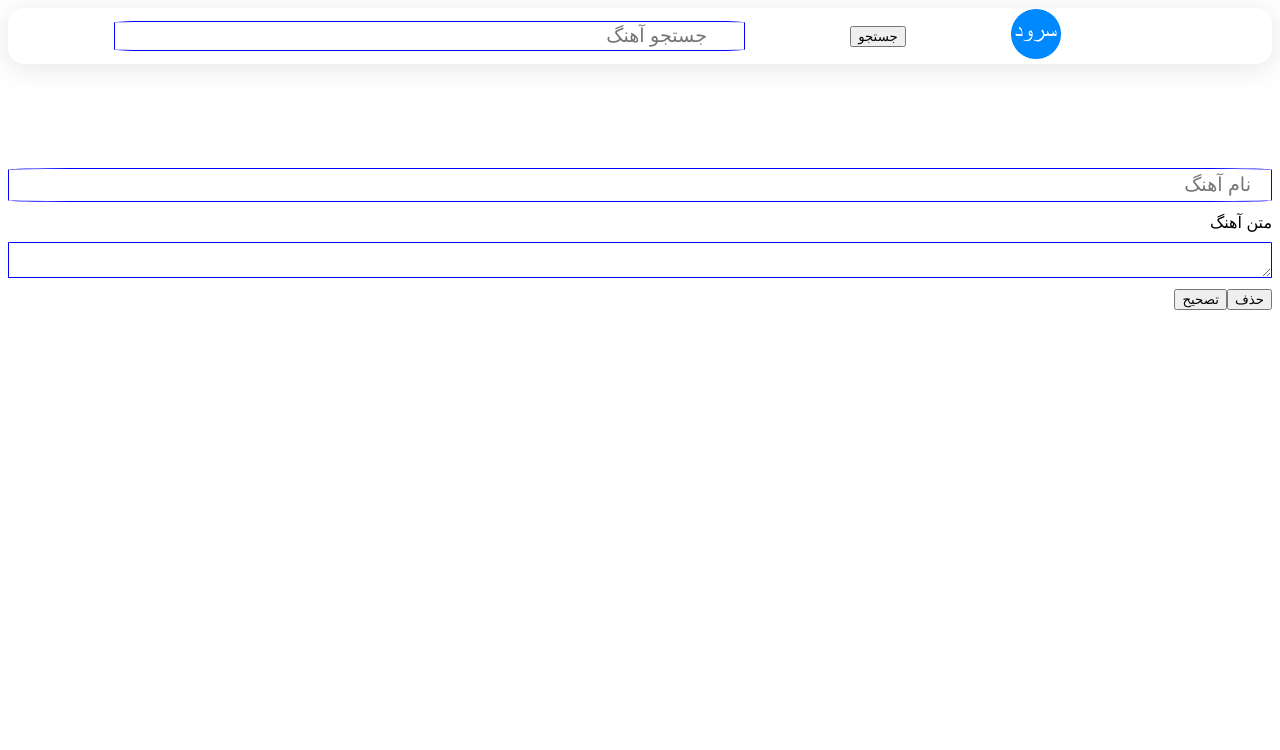
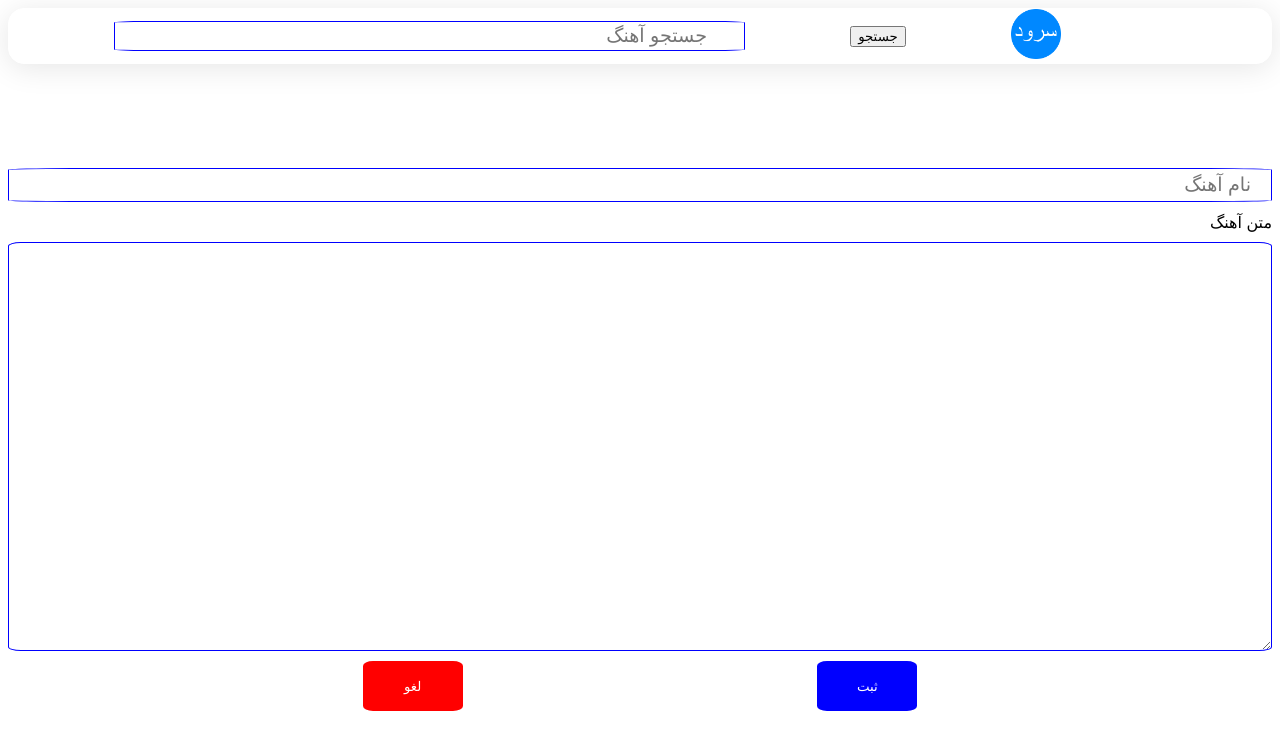
Before and after one commit to SamimAzimi/Surod, a Next.js app: page / in a window 1280 px wide. Shown: the top 750 px of the page. Built offline with nearby package versions, Linux system fonts and the light colour scheme.

Commit message:
Sat, Feb 24, 2024, 3:08 AM +02:00

```diff
--- a/src/app/page.js
+++ b/src/app/page.js
@@ -5,7 +5,13 @@ import Add from './components/Add'
 import Song from './components/Song'
 import {ToastContainer} from 'react-toastify'
 export default function Home() {
-    const [updateSong,setUpdateSong] = useState()
+    const [updateSong,setUpdateSong] = useState(
+      {
+        "title":"",
+        "lyrics":"",
+        "id":"",
+      }
+    )
 
   return (
     <>
```
